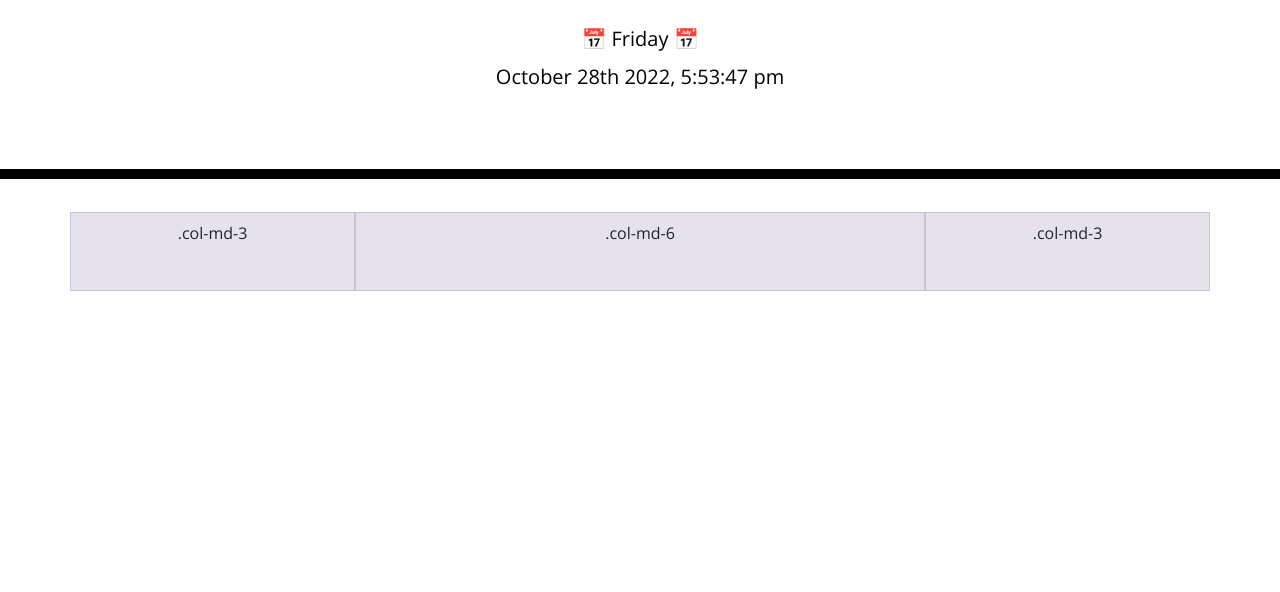
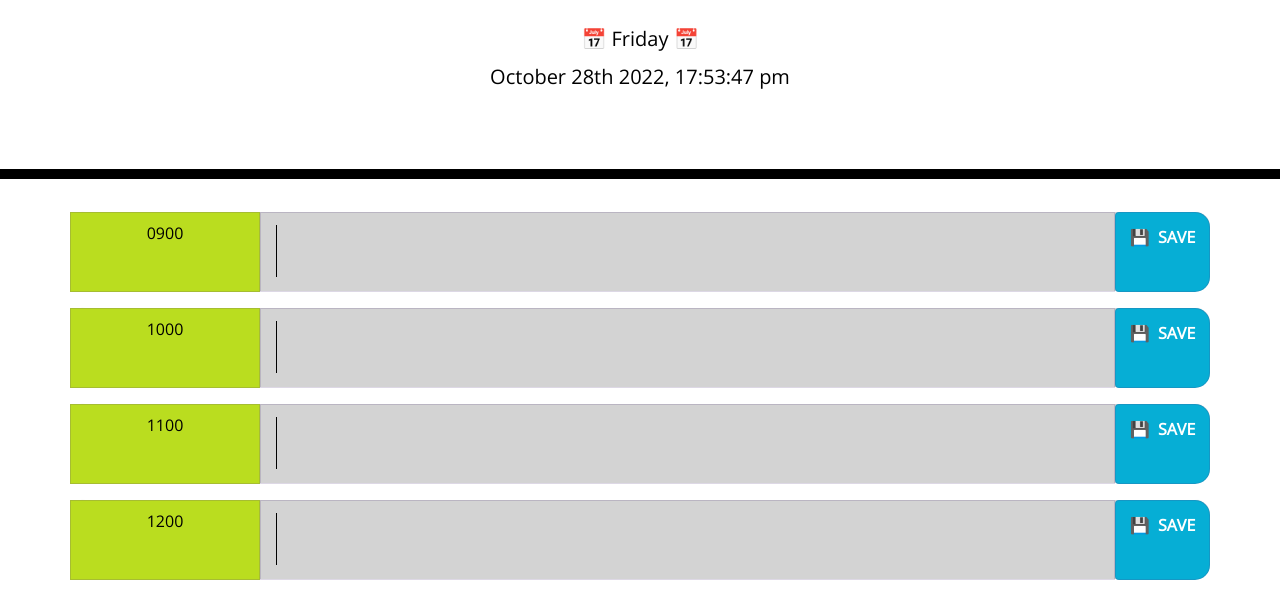
Before and after one commit to enigmawoman/05-Third-Party-APIs, a plain HTML site: page index.html in a window 1280 px wide. Shown: the part 181-773 px from the top of the page. Drawn offline with nearby package versions, Linux system fonts and the light colour scheme.

Commit message:
main JS code completed to create a functioning calendar, refinement and comments required, as well as additions to bootstrap styling and CSS

```diff
--- a/assets/style.css
+++ b/assets/style.css
@@ -37,7 +37,7 @@ textarea {
 }
 
 .hour {
-  background-color: #ffffff;
+  background-color: #badd1f;
   color: #000000;
   border-top: 1px dashed #000000;
 }
@@ -65,7 +65,7 @@ textarea {
   color: white;
 }
 
-.saveBtn i:hover {
+.saveBtn:hover {
   font-size: 20px;
   transition: all 0.3s ease-in-out;
 }
@@ -75,6 +75,5 @@ textarea {
 .themed-grid-col {
   padding-top: .75rem;
   padding-bottom: .75rem;
-  background-color: rgba(86, 61, 124, .15);
   border: 1px solid rgba(86, 61, 124, .2);
 }
--- a/assets/style.js
+++ b/assets/style.js
@@ -9,46 +9,173 @@
 
 var calendarHours = {
     dayStart: 9,
-    dayEnd: 17,
+    dayEnd: 20,
 };
+
+
+
+var calendarGrid = $('.container');
+
+
 
 let currentDay = function() {
     document.querySelector("#currentDay").innerHTML =`
-    <h5>${moment().format('MMMM Do YYYY, h:mm:ss a')}</h5>`;
-    //$("#currentDay").text(currentDay);
+    <h5>${moment().format('MMMM Do YYYY, HH:mm:ss a')}</h5>`;
+
 };
+
+
 
 init();
 
+
 function init() {
+
+    generateCalSlots();
+    calRefresh();
+
 
     var dayOfWeek = moment().format('dddd');
     $("#dow").text(' 📅 ' + dayOfWeek + ' 📅 ');
     clock();
-    //can also add in the time poller beneath this to update the time slots - as per Jasons example
+
+    setInterval(calRefresh, 10000);
+
+
 };
+
+
 
 function clock() {
     currentDay();
     setInterval(currentDay, 1000);
 };
 
+
+
 function generateCalSlots() {
+
+
+
+    for (var hour = calendarHours.dayStart; hour <= calendarHours.dayEnd; hour++) {
+
+        var loadSavedItems = localStorage.getItem(hour);
+
+        var timeBlocks = $('<div>');
+        timeBlocks.addClass('row mb-3 text center time-block');
+        timeBlocks.attr('hour-slot', hour);
+        calendarGrid.append(timeBlocks);
+
+        var timeOfDay = $('<div>').addClass('col-lg-2 themed-grid-col hour');
+        timeOfDay.text(moment(hour, 'h').format('HHmm'));
+        timeBlocks.append(timeOfDay);
+
+        var calBlock = $('<div>').addClass('col-lg-9 cal-block themed-grid-col');
+        //calBlock.attr('hour-slot', hour);
+        var calInput = $('<textarea>').addClass('col-12 description');
+        timeBlocks.append(calBlock);
+        calBlock.append(calInput);
+        calInput.val(loadSavedItems);
+
+        //how do i get the text in the button to align center vertical without changing the size of the button
+        var saveBtn = $('<div>').addClass('col-lg-1 themed-grid-col btn btn-primary saveBtn');
+        saveBtn.text('💾  SAVE').addClass('font-weight-bold text-center');
+        timeBlocks.append(saveBtn);
+        saveBtn.on("click", saveItem);
+
+    }
+
+    //need to add in a getItems from local storage
+};
+
+
+
+function saveItem(event) {
+
+  event.preventDefault();
+ console.log($(this).parent().attr('hour-slot'));
+ // need two variables hour and task to save to LS
+ var hour = $(this).parent().attr('hour-slot');
+
+
+ var task = $(this).siblings( ".cal-block" ).children().val();
+
+ localStorage.setItem(hour, task);
+
+
+
+
+    // var saveInput = calInput.val();
+
+    //      if (saveInput === '') {
+    //          window.confirm("You must input text!");
+    //      } else {
+    //          localStorage.setItem("calInput");
+    //      };
+
+
 
 };
 
-function loadSavedItems() {
 
-};
-
-function saveItem() {
-
-};
 
 function calRefresh() {
+    var currentTime = moment().hour();
+   //console.log(currentTime);
 
-};
+
+      $('.time-block').each(function (index, element) {
+
+              var hour = $(element).attr('hour-slot');
+              //console.log(hour);
+
+              //console.log($(this));
+
+              if (hour < currentTime) {
+                $(this).addClass('past');
+               //$('.cal-block').addClass('past');
+    //             //$('container').children().addClass('past');
+    //             // $(element).find('cal-block').addClass('past');
+
+            } else if (hour == currentTime) {
+                    $(this).addClass('present');
+    //              //$(element).find('cal-block').addClass('present');
+
+              } else {
+                     $(this).addClass('future');
+
+    //              //$(element).find('cal-block').addClass('future');
+              }
+         });
+
+    //     }
+
+
+    //   var currentTime = moment().hour();
+    //   console.log(currentTime);
+
+    //   for (var hour = calendarHours.dayStart; hour <= calendarHours.dayEnd; hour++) {
+
+    //     console.log(hour);
+
+    //                 if (hour < currentTime) {
+    //                      $('.cal-block').addClass('past');
+    //                     // $('.time-block').children(1).addClass('past');
+    //                       //$(element).find('cal-block').addClass('past');
+
+    //                   } else if (hour == currentTime) {
+    //                      $('.cal-block').addClass('present');
+    //                     // $('.time-block').children(1).addClass('present');
+    //                      // $(element).find('cal-block').addClass('present');
+
+    //                   } else {
+    //                      $('.cal-block').addClass('future');
+    //                     // $('.time-block').children(1).addClass('future');
+    //                     //  $(element).find('cal-block').addClass('future');
+    //                   }
+    //   }
+    }
 
 // add the getItems into the for loop for generating the calendar slots
 
-//build the bootstrap styles in HTML and then use those stylings to then use in the dynamic styling in the ger
+//build the bootstrap styles in HTML and then use those stylings to then use in the dynamic styling in the g
--- a/index.html
+++ b/index.html
@@ -32,14 +32,13 @@
     </header>
     <div class="container">
       <!-- Timeblocks go here -->
-      <div class="row mb-3 text-center">
-        <div class="col-lg-3 themed-grid-col">.col-md-3</div>
-        <div class="col-lg-6 themed-grid-col">.col-md-6</div>
-        <div class="col-lg-3 themed-grid-col">.col-md-3</div>
+      <!-- <div class="row mb-3 text-center">
+        <div class="col-lg-2 themed-grid-col">.col-md-3</div>
+        <div class="col-lg-9 themed-grid-col">.col-md-6</div>
+        <div class="col-lg-1 themed-grid-col">.col-md-3</div>
+      </div> -->
+    </div>
 
-      </div>
-    </div>
-    <script src="./assets/timezones.js"></script>
     <script src="https://cdnjs.cloudflare.com/ajax/libs/jquery/3.2.1/jquery.min.js"></script>
     <script src="https://cdnjs.cloudflare.com/ajax/libs/moment.js/2.24.0/moment.min.js"></script>
     <script src="./assets/style.js"></script>
```
